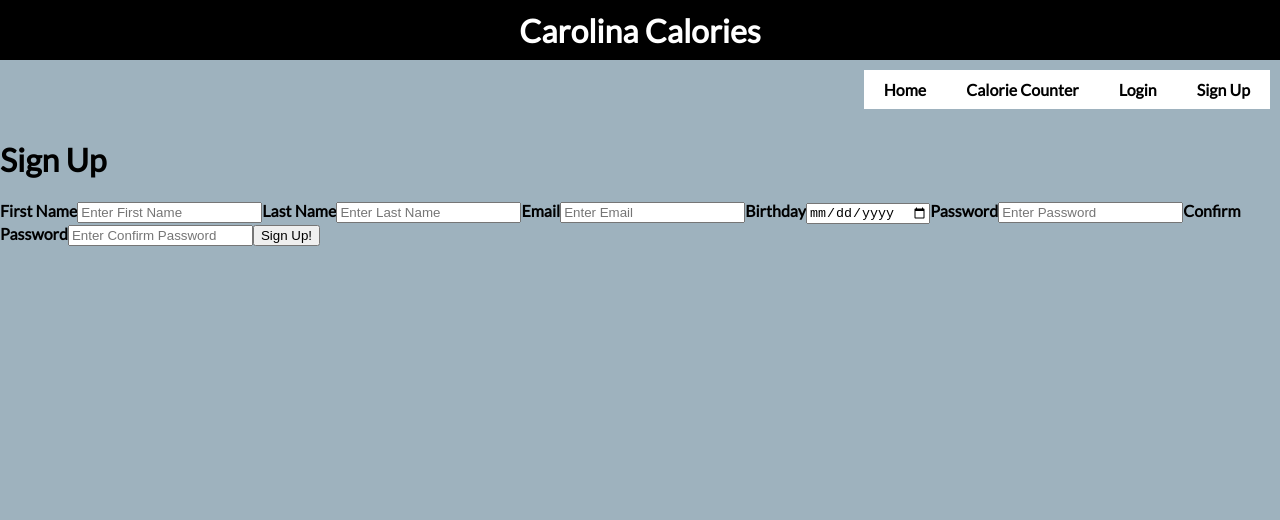
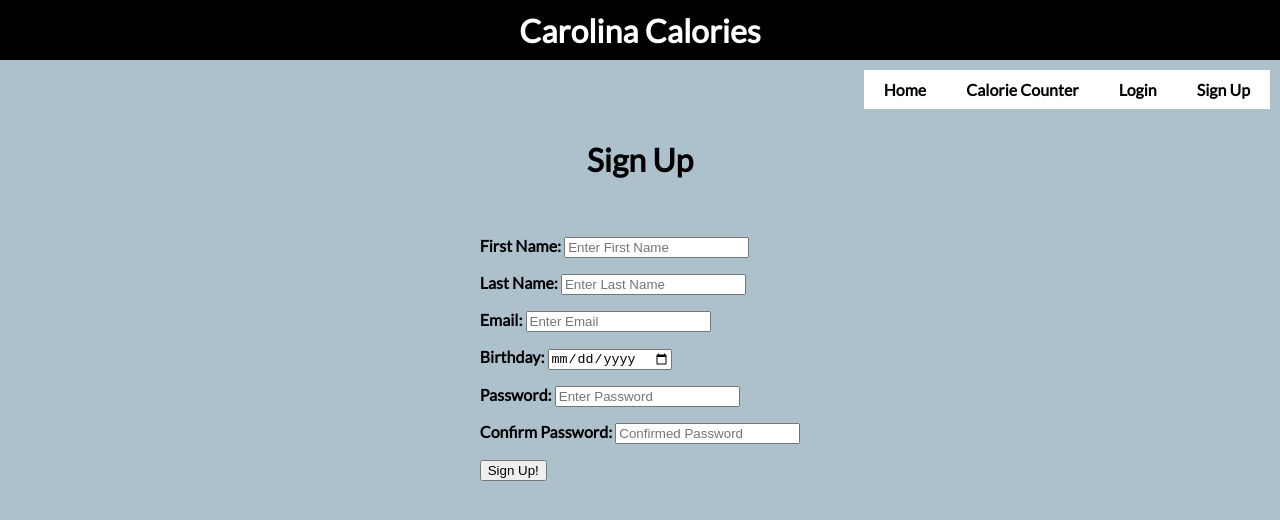
Before and after one commit to comp426-2022-spring/a99-rotanev, a React (Create React App) app in the folder my-react-app/src/caloriesTracker/calories-tracker-app/: page / in a window 1280 px wide. Shown: the top 520 px of the page. Built offline with nearby package versions, Linux system fonts and the light colour scheme.

Commit message:
signup syling

```diff
--- a/my-react-app/src/caloriesTracker/calories-tracker-app/src/App.css
+++ b/my-react-app/src/caloriesTracker/calories-tracker-app/src/App.css
@@ -2,7 +2,7 @@
   position: relative;
   height: 100vh;
   width: 100%;
-  background: #9eb2be;
+  background: #adc1cd;
   overflow-x: hidden;
 }
 
@@ -190,3 +190,20 @@ span {
   color: black;
   background-color: white;
 }
+
+.formbox {
+  display: flex;
+  align-items: center;
+  justify-content: left;
+  flex-direction: column;
+  flex-wrap: wrap;
+  padding: 20px;
+}
+
+.signup{
+  text-align: center;
+}
+
+.one{
+  margin: 15px;
+}
--- a/my-react-app/src/caloriesTracker/calories-tracker-app/src/components/AppSignUp/AppSignUp.js
+++ b/my-react-app/src/caloriesTracker/calories-tracker-app/src/components/AppSignUp/AppSignUp.js
@@ -3,28 +3,44 @@ import React from 'react'
 const AppSignUp = () => {
   return (
     <div className = "app__signup">
-        <h1>Sign Up</h1>
+        <h1 className = "signup">Sign Up</h1>
+        <div className = "formbox">
         <form>
-            <label><b>First Name</b></label>
+            <div className="one">
+            <label><b>First Name: </b></label>
             <input type="text" placeholder="Enter First Name" name="firstname" required />
+            </div>
 
-            <label><b>Last Name</b></label>
+            <div className="one">
+            <label><b>Last Name:  </b></label>
             <input type="text" placeholder="Enter Last Name" name="lastname" required />
+            </div>
 
-            <label><b>Email</b></label>
+            <div className="one">
+            <label><b>Email:  </b></label>
             <input type="email" placeholder="Enter Email" name="email" required />
+            </div>
 
-            <label><b>Birthday</b></label>
+            <div className="one">
+            <label><b>Birthday:  </b></label>
             <input type="date" placeholder="Enter Birthday" name="birthday" required />
+            </div>
 
-            <label><b>Password</b></label>
+            <div className="one">
+            <label><b>Password: </b></label>
             <input type="password" placeholder="Enter Password" name="password" required />
+            </div>
 
-            <label><b>Confirm Password</b></label>
-            <input type="password" placeholder="Enter Confirm Password" name="confirmpassword" required />
+            <div className="one">
+            <label><b>Confirm Password: </b></label>
+            <input type="password" placeholder="Confirmed Password" name="confirmpassword" required />
+            </div>
 
+            <div className="one">
             <input type="submit"  name="submitbuttonsignup" value="Sign Up!"/>
+            </div>
         </form>
+      </div>
     </div>
   )
 }
```
